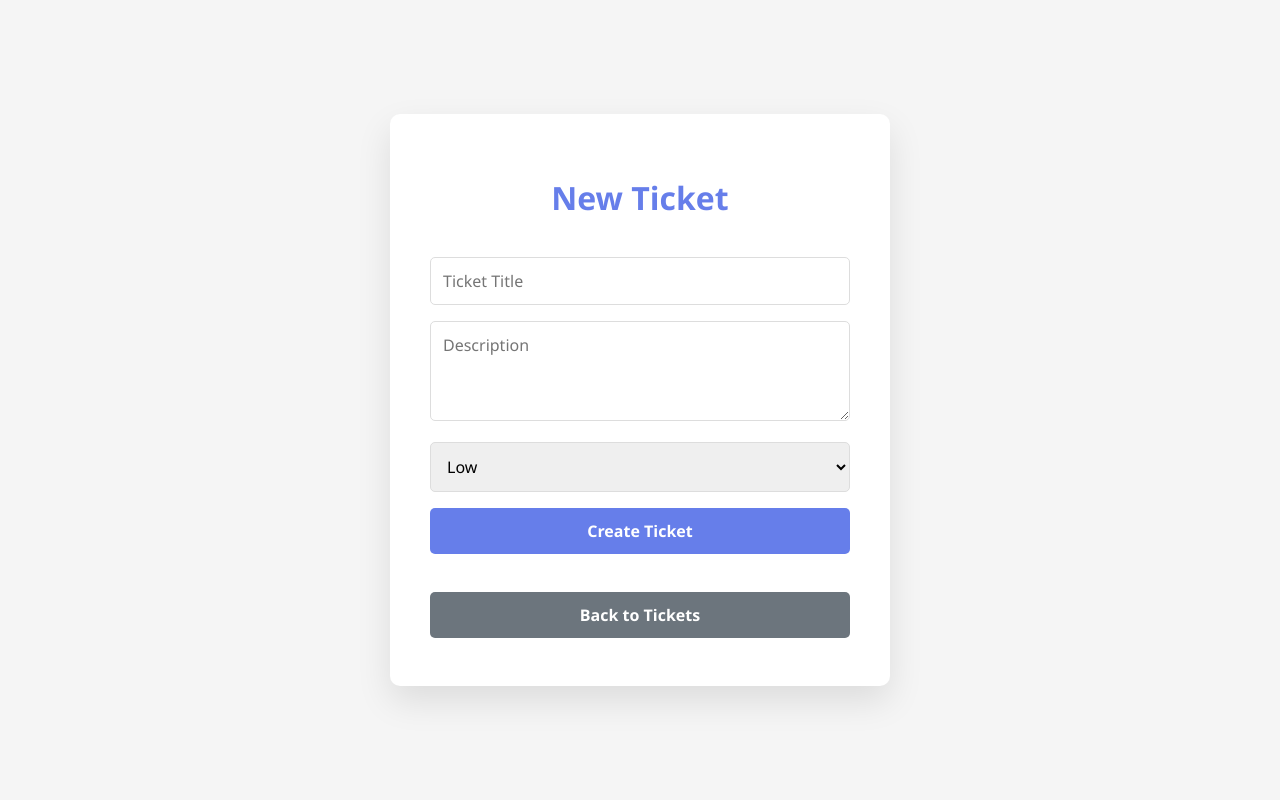
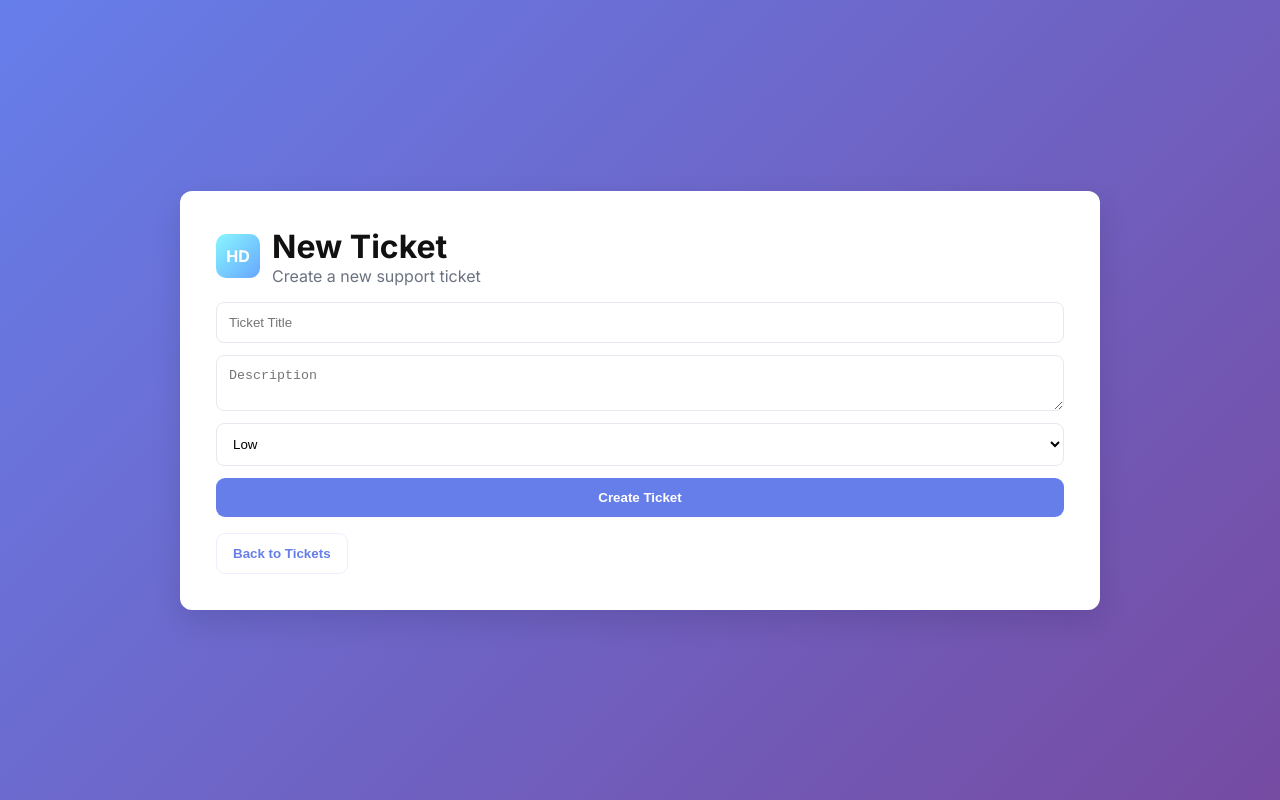
Before and after one commit to zaidkazmi/Help-Desk-Mini, a website: page public/new.html in a window 1280 px wide. Drawn offline with Linux system fonts and the light colour scheme; sample sign-in values are in the browser's storage.

Commit message:
UI: add shared stylesheet and modernize frontend pages

```diff
--- a/public/new.html
+++ b/public/new.html
@@ -4,60 +4,20 @@
   <meta charset="UTF-8">
   <meta name="viewport" content="width=device-width, initial-scale=1.0">
   <title>New Ticket - HelpDesk Mini</title>
-  <style>
-    * { box-sizing: border-box; }
-    body {
-      font-family: 'Segoe UI', Tahoma, Geneva, Verdana, sans-serif;
-      background: #f5f5f5;
-      margin: 0;
-      padding: 20px;
-      display: flex;
-      justify-content: center;
-      align-items: center;
-      min-height: 100vh;
-      color: #333;
-    }
-    .container {
-      background: white;
-      padding: 40px;
-      border-radius: 10px;
-      box-shadow: 0 15px 35px rgba(0,0,0,0.1);
-      width: 100%;
-      max-width: 500px;
-    }
-    h1 { text-align: center; color: #667eea; margin-bottom: 30px; }
-    form { margin-bottom: 20px; }
-    input, textarea, select, button {
-      width: 100%;
-      padding: 12px;
-      margin: 8px 0;
-      border: 1px solid #ddd;
-      border-radius: 5px;
-      font-size: 16px;
-      font-family: inherit;
-    }
-    textarea { resize: vertical; min-height: 100px; }
-    input:focus, textarea:focus, select:focus { outline: none; border-color: #667eea; }
-    button {
-      background: #667eea;
-      color: white;
-      border: none;
-      cursor: pointer;
-      transition: background 0.3s;
-      font-size: 16px;
-      font-weight: 600;
-    }
-    button:hover { background: #5a6fd8; }
-    .back-btn {
-      background: #6c757d;
-      margin-top: 10px;
-    }
-    .back-btn:hover { background: #5a6268; }
-  </style>
+  <link rel="stylesheet" href="/styles.css">
 </head>
 <body>
-  <div class="container">
-    <h1>New Ticket</h1>
+  <div class="site">
+    <div class="card">
+      <div class="brand">
+        <div class="logo">HD</div>
+        <div>
+          <h1>New Ticket</h1>
+          <div class="muted">Create a new support ticket</div>
+        </div>
+      </div>
+      <div style="height:16px"></div>
+      <form id="ticketForm">
     <form id="ticketForm">
       <input type="text" id="title" placeholder="Ticket Title" required>
       <textarea id="description" placeholder="Description"></textarea>
@@ -69,7 +29,9 @@
       </select>
       <button type="submit">Create Ticket</button>
     </form>
-    <button class="back-btn" onclick="window.location.href='tickets.html'">Back to Tickets</button>
+      <div style="height:16px"></div>
+      <button class="ghost" onclick="window.location.href='tickets.html'">Back to Tickets</button>
+    </div>
   </div>
   <script>
   const API_BASE = '/api';
--- /dev/null
+++ b/public/styles.css
@@ -0,0 +1,35 @@
+@import url('https://fonts.googleapis.com/css2?family=Inter:wght@300;400;600;700&display=swap');
+
+:root{
+  --bg1: linear-gradient(135deg,#667eea 0%,#764ba2 100%);
+  --card-bg: #ffffff;
+  --muted: #6b7280;
+  --accent: #667eea;
+  --success: #10b981;
+  --danger: #ef4444;
+}
+
+*{box-sizing:border-box}
+body{font-family:Inter,system-ui,-apple-system,Segoe UI,Roboto,'Helvetica Neue',Arial; margin:0; background:var(--bg1); color:#111; -webkit-font-smoothing:antialiased}
+.site{min-height:100vh;display:flex;align-items:center;justify-content:center;padding:48px}
+.card{background:var(--card-bg);border-radius:12px;box-shadow:0 12px 30px rgba(2,6,23,0.12);padding:36px;max-width:920px;width:100%}
+h1,h2{margin:0}
+.brand{display:flex;align-items:center;gap:12px}
+.logo{width:44px;height:44px;border-radius:10px;background:linear-gradient(135deg,#89f7fe 0%, #66a6ff 100%);display:flex;align-items:center;justify-content:center;color:#fff;font-weight:700}
+.row{display:flex;gap:24px}
+.col{flex:1}
+form{display:grid;gap:12px}
+input,select,textarea{width:100%;padding:12px;border-radius:8px;border:1px solid #e6e9ef;background:#fff}
+button{padding:12px 16px;border-radius:9px;border:none;background:var(--accent);color:#fff;font-weight:600;cursor:pointer}
+button.ghost{background:transparent;color:var(--accent);border:1px solid rgba(102,126,234,0.12)}
+.muted{color:var(--muted)}
+.tickets-table{width:100%;border-collapse:collapse}
+.tickets-table th,.tickets-table td{padding:12px;text-align:left;border-bottom:1px solid #f3f4f6}
+.status{padding:6px 10px;border-radius:999px;font-weight:600;font-size:13px}
+.status.open{background:#e6fffa;color:#03543f}
+.status.in_progress{background:#fffbeb;color:#92400e}
+.status.resolved{background:#ecfeff;color:#0f4c5c}
+.priority.urgent{background:#fff1f2;color:#9f1239}
+.header-actions{display:flex;gap:8px}
+
+@media(max-width:900px){.row{flex-direction:column}.site{padding:24px}}
```
Also changed, not shown: public/index.html (+12 -3 lines), public/ticket.html (+6 -14 lines), public/tickets.html (+14 -7 lines).
